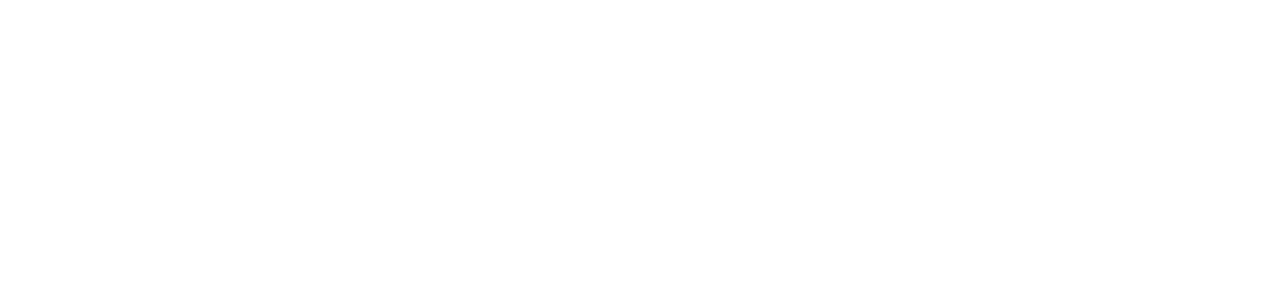
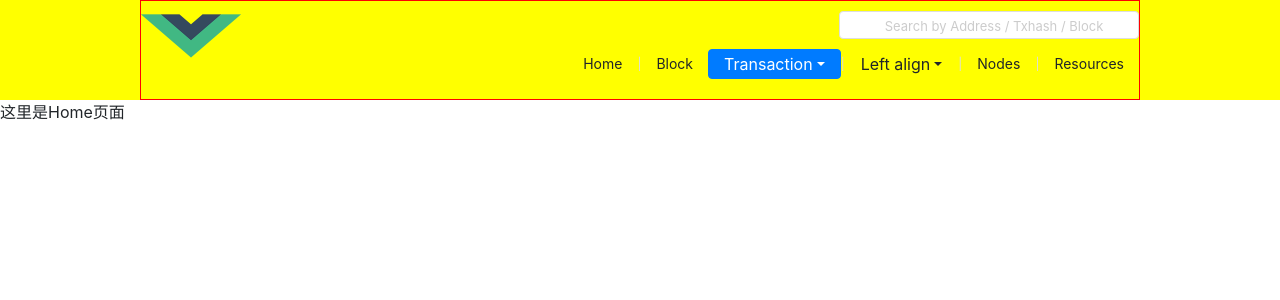
Before and after one commit to irisnet/explorer, a Vue app in the folder frontend/: page /#/home in a window 1280 px wide. Shown: the top 300 px of the page. Built offline with nearby package versions, Linux system fonts and the light colour scheme.

Commit message:
IRISXP-37修改Header+Navbar

```diff
--- a/frontend/src/App.vue
+++ b/frontend/src/App.vue
@@ -1,5 +1,29 @@
 <template>
   <div id="app">
+      <app-header></app-header>
     <router-view/>
   </div>
 </template>
+<script>
+    import AppHeader from './components/AppHeader';
+    export default {
+        components:{
+            AppHeader,
+        },
+        data(){
+            return {
+                show:1,
+            }
+        }
+    }
+</script>
+<style lang="scss">
+    body,html{
+        width:100%;
+        height:100%;
+    }
+    #app{
+        width:100%;
+        height:100%;
+    }
+</style>
--- a/frontend/src/components/AppHeader.vue
+++ b/frontend/src/components/AppHeader.vue
@@ -1,37 +1,148 @@
+<!--头部页面-->
+<template>
+    <div class="app_header">
+        <header class="app_header_person_computer" v-if="devicesShow === 1">
+            <div class="imageWrap">
+                <img src="../assets/logo.png" alt="失去网络了..."/>
+            </div>
+            <div class="useFeature">
+                <div class="navSearch">
+                    <input type="text" class="search_input"
+                           placeholder="Search by Address / Txhash / Block"
+                    >
+                </div>
+                <div class="navButton">
+                    <span class="nav_item">Home</span>
+                    <span class="flag">|</span>
+                    <span class="nav_item">Block</span>
+                    <b-dropdown id="ddown-left" text="Transaction" variant="primary" class="m-2">
+                        <b-dropdown-item >Action</b-dropdown-item>
+                        <b-dropdown-item >Another action</b-dropdown-item>
+                        <b-dropdown-item >Something else here</b-dropdown-item>
+                    </b-dropdown>
+                    <span class="flag">|</span>
+                    <b-dropdown text="Left align" variant="Validators" class="m-2">
+                        <b-dropdown-item >Action</b-dropdown-item>
+                        <b-dropdown-item >Another action</b-dropdown-item>
+                        <b-dropdown-item >Something else here</b-dropdown-item>
+                    </b-dropdown>
+                    <span class="flag">|</span>
+                    <span class="nav_item">Nodes</span>
+                    <span class="flag">|</span>
+                    <span class="nav_item">Resources</span>
+                </div>
+            </div>
 
-<template>
-  <nav class="navbar navbar-expand-lg navbar-light bg-light">
-    <a class="navbar-brand" href="#">Navbar</a>
-    <button class="navbar-toggler" type="button" data-toggle="collapse" data-target="#navbarSupportedContent" aria-controls="navbarSupportedContent" aria-expanded="false" aria-label="Toggle navigation">
-      <span class="navbar-toggler-icon"></span>
-    </button>
-    <div class="collapse navbar-collapse" id="navbarSupportedContent">
-      <ul class="navbar-nav mr-auto">
-        <li class="nav-item active">
-          <a class="nav-link" href="#">Home <span class="sr-only">(current)</span></a>
-        </li>
-        <li class="nav-item">
-          <a class="nav-link" href="#">Link</a>
-        </li>
-        <li class="nav-item dropdown">
-          <a class="nav-link dropdown-toggle" href="#" id="navbarDropdown" role="button" data-toggle="dropdown" aria-haspopup="true" aria-expanded="false">
-            Dropdown
-          </a>
-          <div class="dropdown-menu" aria-labelledby="navbarDropdown">
-            <a class="dropdown-item" href="#">Action</a>
-            <a class="dropdown-item" href="#">Another action</a>
-            <div class="dropdown-divider"></div>
-            <a class="dropdown-item" href="#">Something else here</a>
-          </div>
-        </li>
-        <li class="nav-item">
-          <a class="nav-link disabled" href="#">Disabled</a>
-        </li>
-      </ul>
-      <form class="form-inline my-2 my-lg-0">
-        <input class="form-control mr-sm-2" type="search" placeholder="Search" aria-label="Search">
-        <button class="btn btn-outline-success my-2 my-sm-0" type="submit">Search</button>
-      </form>
+        </header>
+        <div class="app_header_mobile" v-if="devicesShow === 0">
+            这是移动端显示端头部
+        </div>
     </div>
-  </nav>
 </template>
+<script>
+
+    export default {
+        name: 'app-header',
+        data() {
+            return {
+                devicesWidth: window.innerWidth,
+                devicesShow: 1,//1是显示pc端，0是移动端
+                searchValue: '',
+            }
+        },
+        beforeMount() {
+            if (this.devicesWidth > 500) {
+                this.devicesShow = 1;
+            } else {
+                this.devicesShow = 0;
+            }
+        },
+        methods: {
+            searchClick() {
+                console.log(this.searchValue)
+            }
+        }
+    }
+</script>
+<style lang="scss">
+    @import '../style/mixin.scss';
+    .app_header{
+        height: 100px;
+        width: 100%;
+        display:flex;
+        flex-direction:column;
+        align-items: center;
+        background: yellow;
+        .app_header_person_computer {
+            width:80%;
+            min-width:600px;
+            max-width:1000px;
+            height:100%;
+            border:1px solid red;
+            @include flex();
+            justify-content: space-between;
+            padding-top:10px;
+            .imageWrap {
+                width: 100px;
+                height: 50px;
+                img {
+                    width: 100px;
+                    height: 50px;
+                }
+            }
+            .useFeature{
+                @include flex();
+                flex-direction:column;
+                align-items: flex-end;
+                .navSearch {
+                    margin-bottom:10px;
+                    input::-webkit-input-placeholder{
+                        text-align:center;
+                        font-size:13px;
+                        color:#cccccc;
+                    }
+
+                    .search_input{
+                        @include borderRadius(4px);
+                        width:300px;
+                        height:28px;
+                        line-height:28px;
+                        text-indent:10px;
+                        outline:none;
+                        border:1px solid #dddddd;
+                    }
+                }
+                .navButton {
+                    @include flex();
+                    .nav_item{
+                        display:inline-block;
+                        height:30px;
+                        line-height:30px;
+                        padding:0 15px;
+                        text-align: center;
+                        font-size:14px;
+                        cursor:pointer;
+                    }
+                    .m-2{
+                        margin:0 !important;
+                        button{
+                            padding:0 15px;
+                        }
+                    }
+                    .flag{
+                        display:inline-block;
+                        height:30px;
+                        line-height:30px;
+                        font-size:12px;
+                        color:#dddddd;
+                    }
+                }
+
+            }
+
+        }
+    }
+
+
+
+</style>
--- a/frontend/src/router.ts
+++ b/frontend/src/router.ts
@@ -2,14 +2,19 @@
 import Router from 'vue-router'
 import Home from './views/Home.vue'
 
-Vue.use(Router)
+Vue.use(Router);
 
 export default new Router({
-  routes: [
-    {
-      path: '/',
-      name: 'home',
-      component: Home
-    },
-  ]
+    routes: [
+        {
+            path: '/',
+            redirect: '/home',
+        },
+        {
+            path:'/home',
+            component:Home,
+        }
+
+
+    ]
 })
--- /dev/null
+++ b/frontend/src/style/mixin.scss
@@ -0,0 +1,35 @@
+$blue: #3190e8;
+$bc: #e4e4e4;
+$fc:#fff;
+
+@mixin borderRadius($radius) {
+  -webkit-border-radius: $radius;
+  -moz-border-radius: $radius;
+  -ms-border-radius: $radius;
+  -o-border-radius: $radius;
+  border-radius: $radius;
+}
+
+//flex的兼容写法
+@mixin flex{
+  display: -webkit-box;
+  display: -webkit-flex;
+  display: -ms-flexbox;
+  display: flex;
+}
+
+//定位上下左右居中
+@mixin center {
+  position: absolute;
+  top: 50%;
+  left: 50%;
+  transform: translate(-50%, -50%);
+}
+
+
+//flex 布局和 子元素 对其方式
+@mixin fj($type: space-between){
+  display: flex;
+  justify-content: $type;
+
+}
--- a/frontend/src/views/Home.vue
+++ b/frontend/src/views/Home.vue
@@ -1,17 +1,12 @@
 <template>
   <div class="home">
-    <Header />
+    这里是Home页面
   </div>
 </template>
 
-<script lang="ts">
-import { Component, Vue } from 'vue-property-decorator';
-import Header from '@/components/AppHeader.vue'; // @ is an alias to /src
+<script>
 
-@Component({
-  components: {
-    Header,
-  },
-})
-export default class Home extends Vue {}
+export default{
+
+}
 </script>
```
